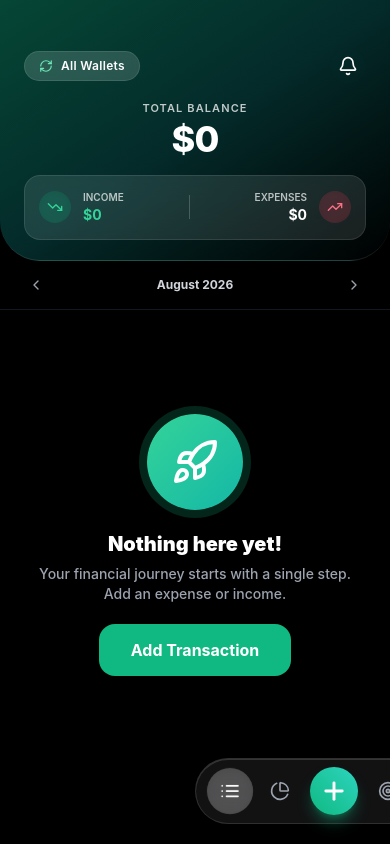
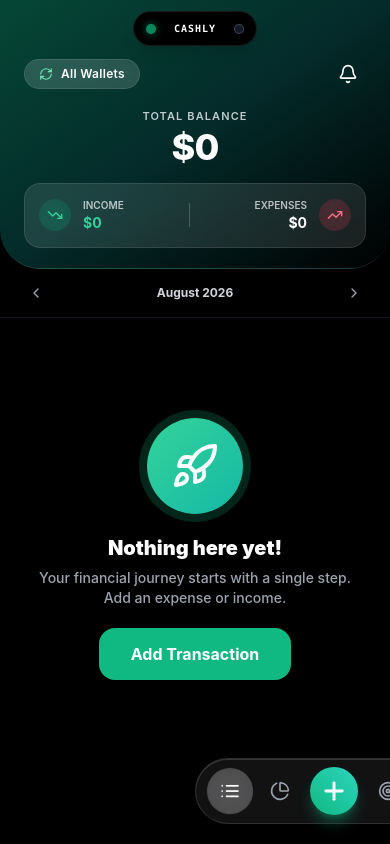
Before and after one commit to buildandbeyondbusiness/the-cashly, a React (Vite) app: page / in a window 390 px wide. Built offline with nearby package versions, Linux system fonts and the light colour scheme.

Commit message:
Add iPhone Dynamic Island HUD with spring morphing animations

```diff
--- a/src/App.jsx
+++ b/src/App.jsx
@@ -6,6 +6,7 @@ import { AnalyticsView } from './components/AnalyticsView';
 import { PlanningView } from './components/PlanningView';
 import { SettingsView } from './components/SettingsView';
 import { FloatingLiquidNavbar } from './components/FloatingLiquidNavbar';
+import { DynamicIsland } from './components/DynamicIsland';
 
 import { AddTransactionModal } from './components/AddTransactionModal';
 import { AddWalletModal } from './components/AddWalletModal';
@@ -62,8 +63,11 @@ function MainAppContent() {
     <div className="w-full h-full bg-black sm:p-4 flex items-center justify-center font-sans">
       <div className="w-full max-w-md h-[100dvh] sm:h-[100vh] sm:max-h-[850px] sm:rounded-[40px] sm:border-[8px] border-gray-800/80 bg-black overflow-hidden relative flex flex-col shadow-2xl transition-colors">
 
+        {/* Pixel-Precise iPhone 17 Dynamic Island */}
+        <DynamicIsland onOpenQuickLog={() => setIsAddTxOpen(true)} />
+
         {/* Top Liquid Glass Hero Header Banner */}
-        <div className={`${getHeaderStyle()} pt-12 pb-5 px-6 rounded-b-[2.5rem] shadow-sm z-10 flex-shrink-0 transition-all duration-500 relative overflow-hidden backdrop-blur-xl border-b border-white/10`}>
+        <div className={`${getHeaderStyle()} pt-14 pb-5 px-6 rounded-b-[2.5rem] shadow-sm z-10 flex-shrink-0 transition-all duration-500 relative overflow-hidden backdrop-blur-xl border-b border-white/10`}>
 
           <div className="flex justify-between items-center mb-4 relative z-10">
             {/* Cycle Wallet Button */}
--- /dev/null
+++ b/src/components/DynamicIsland.jsx
@@ -0,0 +1,133 @@
+import React, { useState, useEffect } from 'react';
+import { useFinancials, formatCurrency, vibrate } from '../context/FinancialContext';
+import { Sparkles, TrendingUp, TrendingDown, Wallet, Zap, CheckCircle2 } from 'lucide-react';
+
+export const DynamicIsland = ({ onOpenQuickLog }) => {
+  const { totalBalance, stats, activeWallet, monthTransactions } = useFinancials();
+  const [isExpanded, setIsExpanded] = useState(false);
+  const [eventNotification, setEventNotification] = useState(null);
+
+  // Monitor latest transaction for live Dynamic Island expansion animation!
+  useEffect(() => {
+    if (monthTransactions.length > 0) {
+      const latest = monthTransactions[0];
+      // Trigger dynamic island pop animation on new transaction entry
+      const txTime = new Date(latest.date).getTime();
+      if (Date.now() - txTime < 5000) {
+        setEventNotification(latest);
+        const timer = setTimeout(() => {
+          setEventNotification(null);
+        }, 3500);
+        return () => clearTimeout(timer);
+      }
+    }
+  }, [monthTransactions]);
+
+  const toggleExpand = () => {
+    vibrate();
+    setIsExpanded(prev => !prev);
+  };
+
+  return (
+    <div className="absolute top-[11px] left-1/2 -translate-x-1/2 z-50 pointer-events-auto">
+
+      {/* 1. Live Event Notification State (Morphing Banner) */}
+      {eventNotification ? (
+        <div
+          onClick={toggleExpand}
+          className="w-[335px] h-[72px] rounded-[32px] bg-black border border-emerald-500/40 text-white shadow-[0_10px_30px_rgba(0,0,0,0.9)] flex items-center justify-between px-4 cursor-pointer animate-spring-up transition-all duration-500 ease-out backdrop-blur-3xl ring-2 ring-emerald-500/30"
+        >
+          <div className="flex items-center gap-3">
+            <div className={`w-10 h-10 rounded-full flex items-center justify-center ${
+              eventNotification.type === 'income' ? 'bg-emerald-500/20 text-emerald-400' : 'bg-rose-500/20 text-rose-400'
+            }`}>
+              <CheckCircle2 className="w-5 h-5 animate-bounce" />
+            </div>
+            <div>
+              <p className="text-xs font-extrabold text-white line-clamp-1">
+                {eventNotification.title || 'Transaction Logged'}
+              </p>
+              <p className="text-[10px] font-semibold text-gray-400">
+                {eventNotification.type === 'income' ? 'Income Added' : 'Expense Recorded'}
+              </p>
+            </div>
+          </div>
+
+          <div className="text-right">
+            <span className={`text-base font-extrabold font-mono ${
+              eventNotification.type === 'income' ? 'text-emerald-400' : 'text-rose-400'
+            }`}>
+              {eventNotification.type === 'income' ? '+' : '-'}{formatCurrency(eventNotification.amount, activeWallet.currency)}
+            </span>
+          </div>
+        </div>
+      ) : isExpanded ? (
+
+        /* 2. Expanded Interactive Dynamic Island HUD */
+        <div
+          onClick={toggleExpand}
+          className="w-[330px] h-[74px] rounded-[34px] bg-black border border-white/20 text-white shadow-[0_12px_35px_rgba(0,0,0,0.95)] flex items-center justify-between px-4 cursor-pointer transition-all duration-400 ease-out backdrop-blur-3xl ring-1 ring-white/10"
+        >
+          {/* Active Wallet */}
+          <div className="flex items-center gap-2.5">
+            <div className="w-9 h-9 rounded-full bg-emerald-500/20 text-emerald-400 flex items-center justify-center">
+              <Wallet className="w-4 h-4" />
+            </div>
+            <div>
+              <p className="text-[10px] font-bold text-gray-400 uppercase tracking-wider">Active Wallet</p>
+              <p className="text-xs font-extrabold text-white truncate max-w-[90px]">{activeWallet.name}</p>
+            </div>
+          </div>
+
+          <div className="w-px h-7 bg-white/15" />
+
+          {/* Quick Balance Readout */}
+          <div className="text-center">
+            <p className="text-[10px] font-bold text-gray-400 uppercase tracking-wider">Net Worth</p>
+            <p className="text-xs font-extrabold text-emerald-400 font-mono">
+              {formatCurrency(totalBalance, activeWallet.currency)}
+            </p>
+          </div>
+
+          <div className="w-px h-7 bg-white/15" />
+
+          {/* Quick Log Action */}
+          <button
+            onClick={(e) => {
+              e.stopPropagation();
+              vibrate();
+              setIsExpanded(false);
+              onOpenQuickLog();
+            }}
+            className="w-9 h-9 rounded-full bg-emerald-500 hover:bg-emerald-400 text-white flex items-center justify-center shadow-lg shadow-emerald-500/40 active:scale-90 transition-transform"
+            title="Instant Quick Log"
+          >
+            <Zap className="w-4 h-4 fill-white" />
+          </button>
+        </div>
+
+      ) : (
+
+        /* 3. Pixel-Precise Idle Dynamic Island Cutout (iPhone 14/15/16/17 Specs: 124px x 35px) */
+        <div
+          onClick={toggleExpand}
+          className="w-[124px] h-[35px] rounded-[20px] bg-black border border-white/10 shadow-lg flex items-center justify-between px-3 cursor-pointer hover:scale-105 active:scale-95 transition-all duration-300 ease-out group"
+          title="Tap to Expand Dynamic Island"
+        >
+          {/* Left Indicator Dot */}
+          <div className="w-2.5 h-2.5 rounded-full bg-emerald-500 animate-pulse shadow-[0_0_8px_rgba(16,185,129,0.8)]" />
+
+          {/* Center Brand / Pulse Status */}
+          <span className="text-[10px] font-extrabold text-white tracking-widest uppercase font-mono group-hover:text-emerald-400 transition-colors">
+            CASHLY
+          </span>
+
+          {/* Right Camera Lens Cutout Sim */}
+          <div className="w-2.5 h-2.5 rounded-full bg-gray-900 border border-white/20" />
+        </div>
+
+      )}
+
+    </div>
+  );
+};
```
